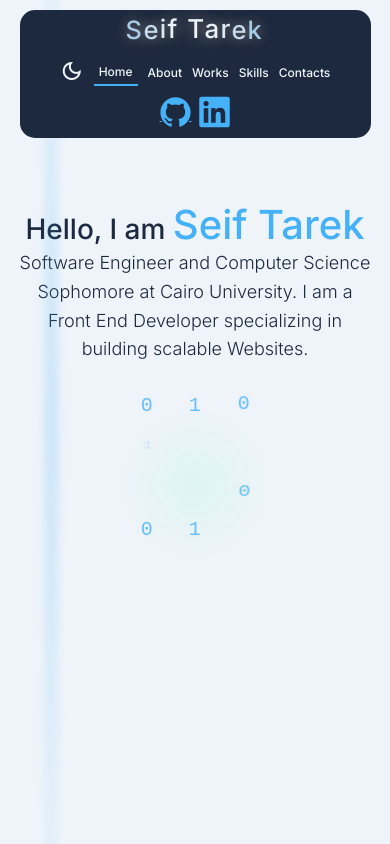
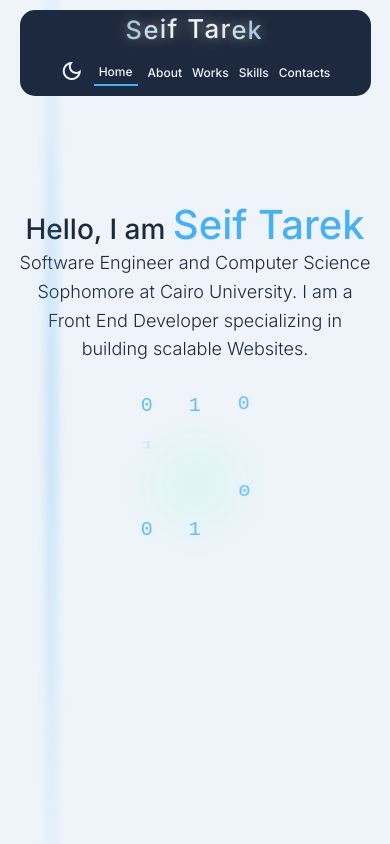
Before and after one commit to seift4/Seif_Tarek-, a plain HTML site: page index.html in a window 390 px wide. Shown: the top 844 px of the page. Drawn offline with nearby package versions, Linux system fonts and the light colour scheme; some packages are replaced by stand-ins of ours; a script that the page names is missing; a web font is replaced by a local one.

Commit message:
Add files via upload

```diff
--- a/style.css
+++ b/style.css
@@ -558,6 +558,7 @@ ul a:hover{
 
     /* تحويل الناف بار لشكل أبسط أو تصغيره */
     .nav {
+      margin-right: 30px;
       overflow: hidden; /* ضروري جداً عشان الحركة متطلعش بره السكشن */
 
         height: auto;
@@ -585,7 +586,7 @@ ul a:hover{
     }
 
     .g {
-        margin-top: 10px;
+      display: none;
     }
 
     /* تعديل نصوص الهيرو (Home Section) */
```
